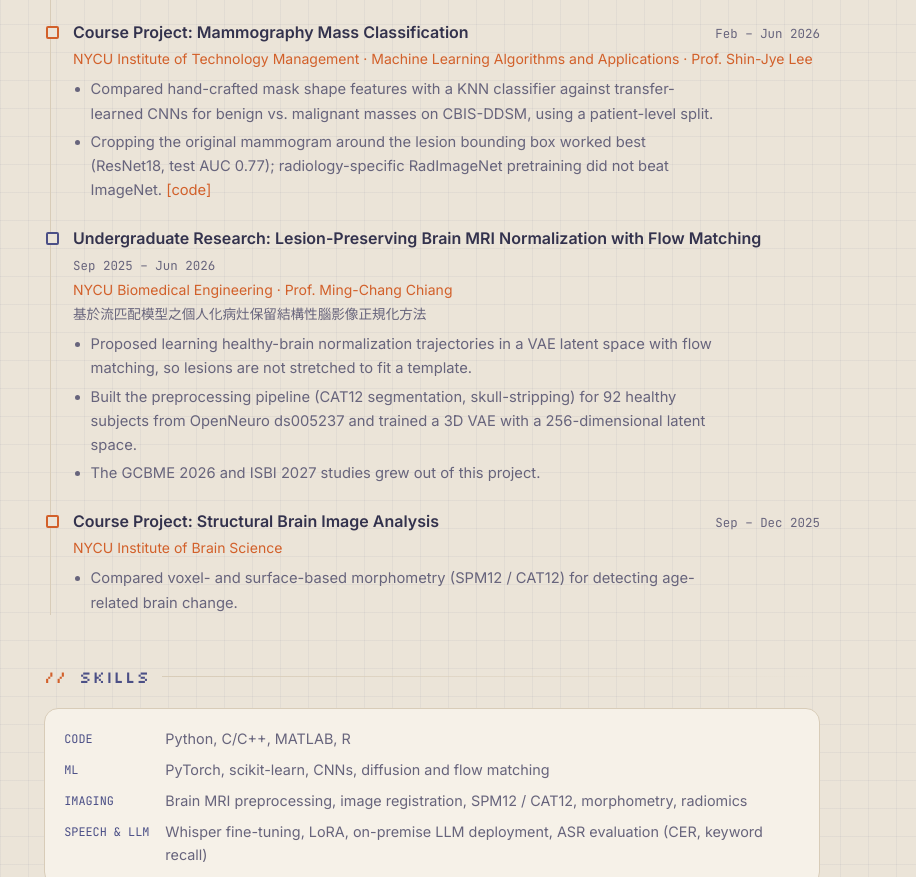
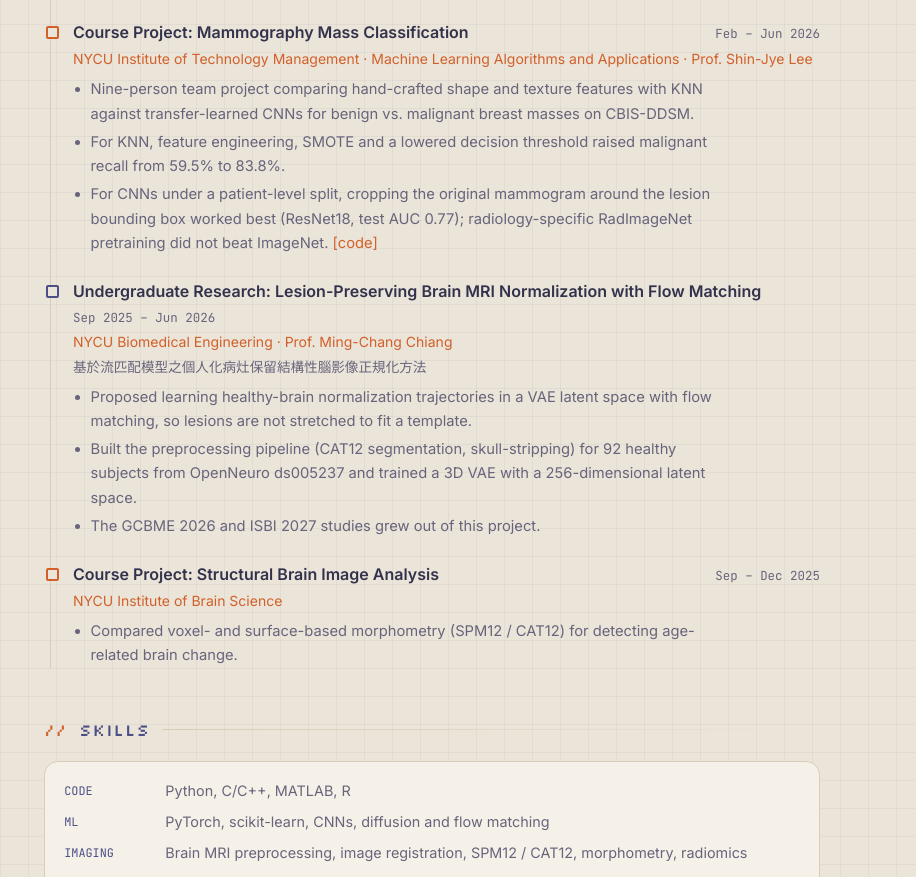
Before and after one commit to s9988766-creator/s9988766-creator.github.io, a plain HTML site: page index.html in a window 1280 px wide. Shown: the part 2888-3765 px from the top of the page, without its empty margins (364-1280 px from the left). Drawn offline with Linux system fonts and the light colour scheme.

Commit message:
Course project: note team project and KNN result

```diff
--- a/index.html
+++ b/index.html
@@ -449,8 +449,9 @@ footer {
           <div class="tl-head"><h4>Course Project: Mammography Mass Classification</h4><span class="when">Feb – Jun 2026</span></div>
           <p class="org">NYCU Institute of Technology Management · Machine Learning Algorithms and Applications · Prof. Shin-Jye Lee</p>
           <ul>
-            <li>Compared hand-crafted mask shape features with a KNN classifier against transfer-learned CNNs for benign vs. malignant masses on CBIS-DDSM, using a patient-level split.</li>
-            <li>Cropping the original mammogram around the lesion bounding box worked best (ResNet18, test AUC 0.77); radiology-specific RadImageNet pretraining did not beat ImageNet. <a href="https://github.com/s9988766-creator/Machine-Learning-Algorithm-and-Its-Application-Course-Final-project" target="_blank" rel="noopener">[code]</a></li>
+            <li>Nine-person team project comparing hand-crafted shape and texture features with KNN against transfer-learned CNNs for benign vs. malignant breast masses on CBIS-DDSM.</li>
+            <li>For KNN, feature engineering, SMOTE and a lowered decision threshold raised malignant recall from 59.5% to 83.8%.</li>
+            <li>For CNNs under a patient-level split, cropping the original mammogram around the lesion bounding box worked best (ResNet18, test AUC 0.77); radiology-specific RadImageNet pretraining did not beat ImageNet. <a href="https://github.com/s9988766-creator/Machine-Learning-Algorithm-and-Its-Application-Course-Final-project" target="_blank" rel="noopener">[code]</a></li>
           </ul>
         </div>
         <div class="tl pink">
```
Also changed, not shown: 1 other file.
